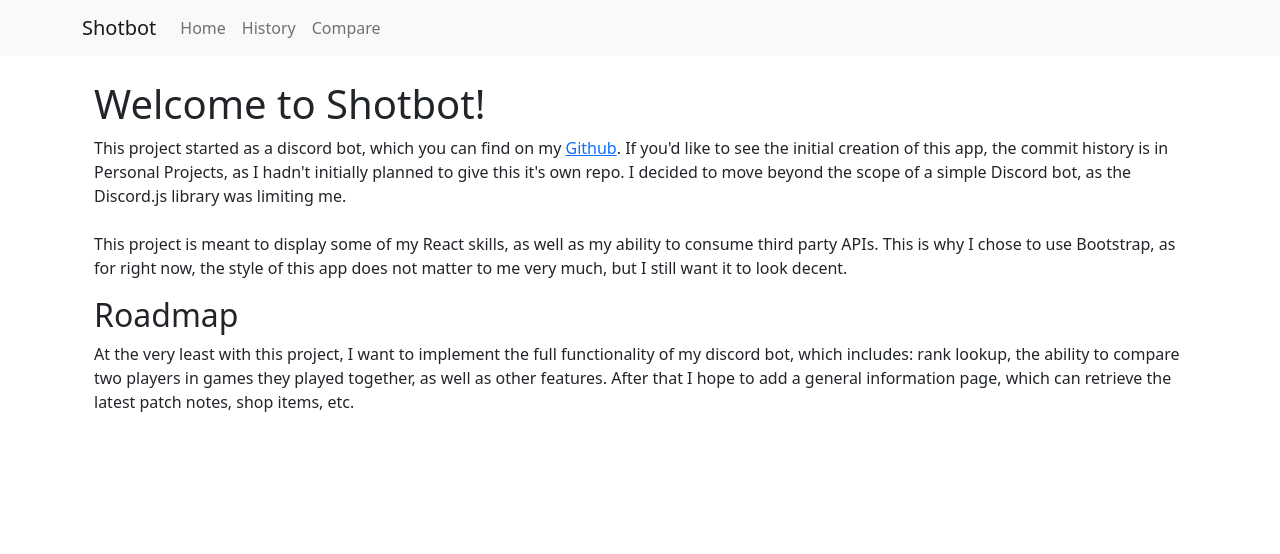
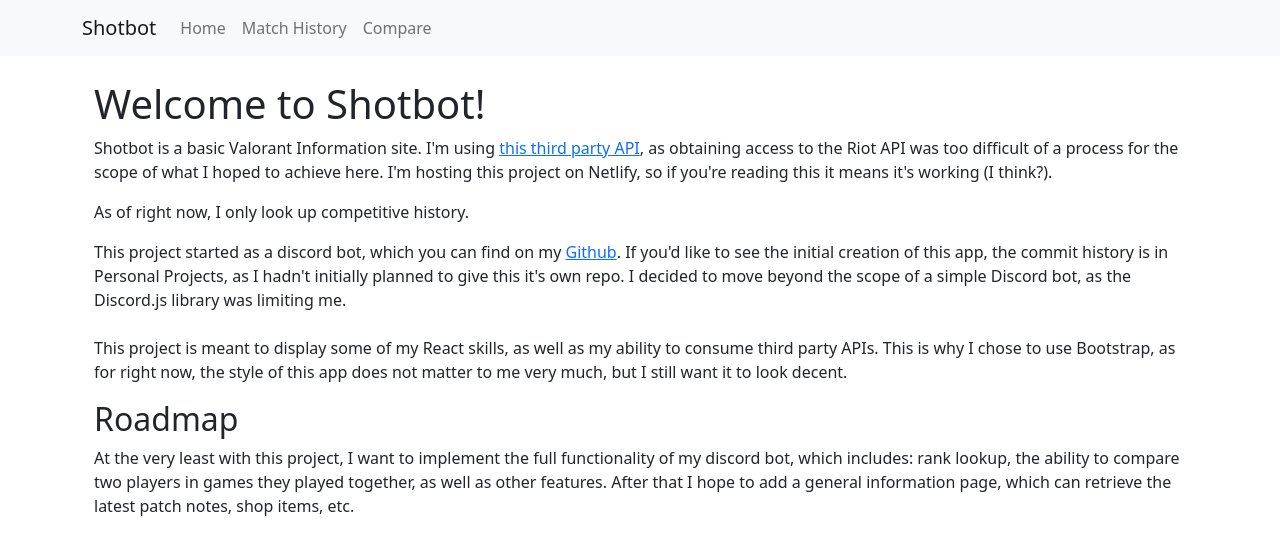
Before and after one commit to hinemp/shotbot, a React (Create React App) app: page / in a window 1280 px wide. Shown: the top 554 px of the page. Built offline with nearby package versions, Linux system fonts and the light colour scheme.

Commit message:
More intuitive tab name, updated homepage

```diff
--- a/src/NavbarComp.js
+++ b/src/NavbarComp.js
@@ -9,7 +9,7 @@
         <Navbar.Collapse id="basic-navbar-nav">
           <Nav>
             <Nav.Link href="/">Home</Nav.Link>
-            <Nav.Link href="/history">History</Nav.Link>
+            <Nav.Link href="/history">Match History</Nav.Link>
             <Nav.Link href="/compare">Compare</Nav.Link>
           </Nav>
         </Navbar.Collapse>
--- a/src/Pages/HomePage.js
+++ b/src/Pages/HomePage.js
@@ -4,6 +4,14 @@
   return (
     <Container>
       <h1>Welcome to Shotbot!</h1>
+      <p>
+        Shotbot is a basic Valorant Information site. I'm using <a href="https://docs.henrikdev.xyz/valorant.html">this third party API</a>,
+         as obtaining access to the Riot API was too difficult of a process for the scope of what I hoped to achieve here.
+        I'm hosting this project on Netlify, so if you're reading this it means it's working (I think?).
+      </p>
+      <p>
+        As of right now, I only look up competitive history.
+      </p>
       <p>
         This project started as a discord bot, which you can find on my <a href="https://github.com/hinemp?tab=repositories">Github</a>.
         If you'd like to see the initial creation of this app, the commit history is in Personal Projects, as I hadn't initially planned to give this it's own repo.
```
